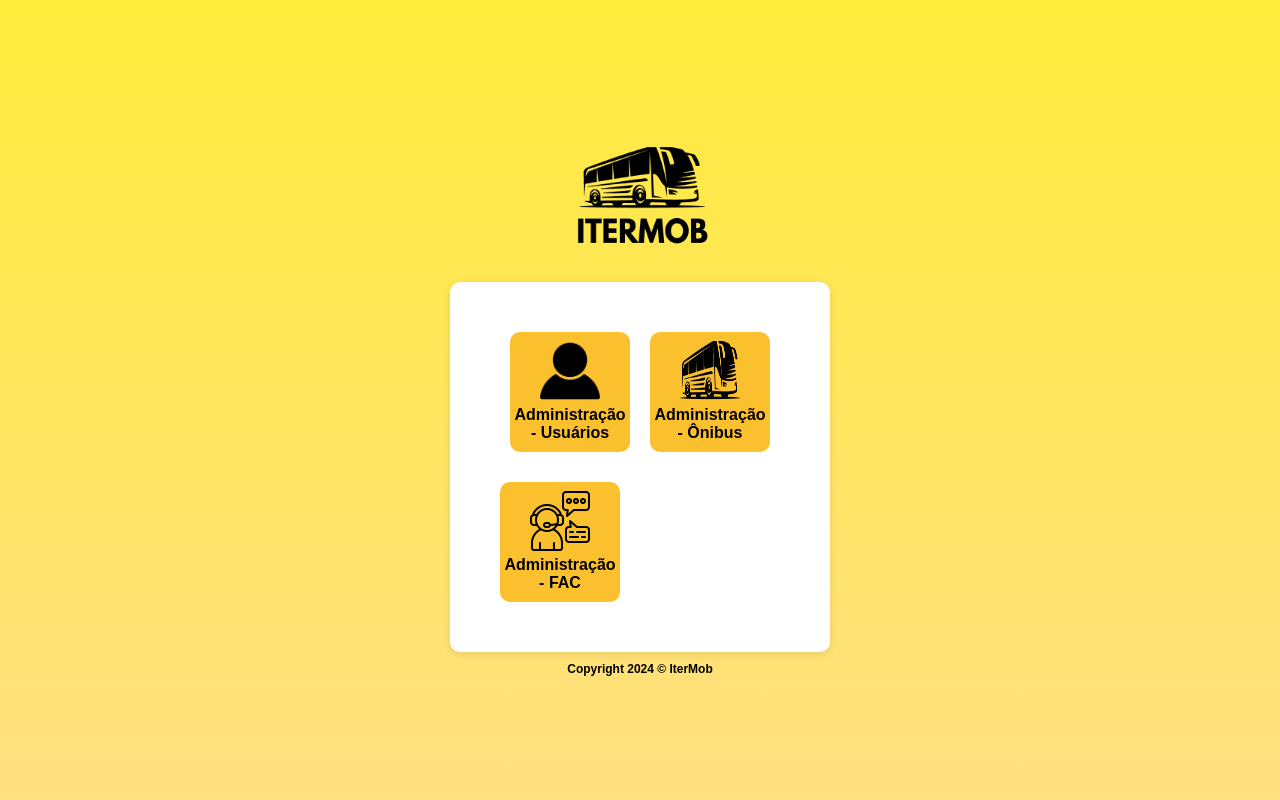
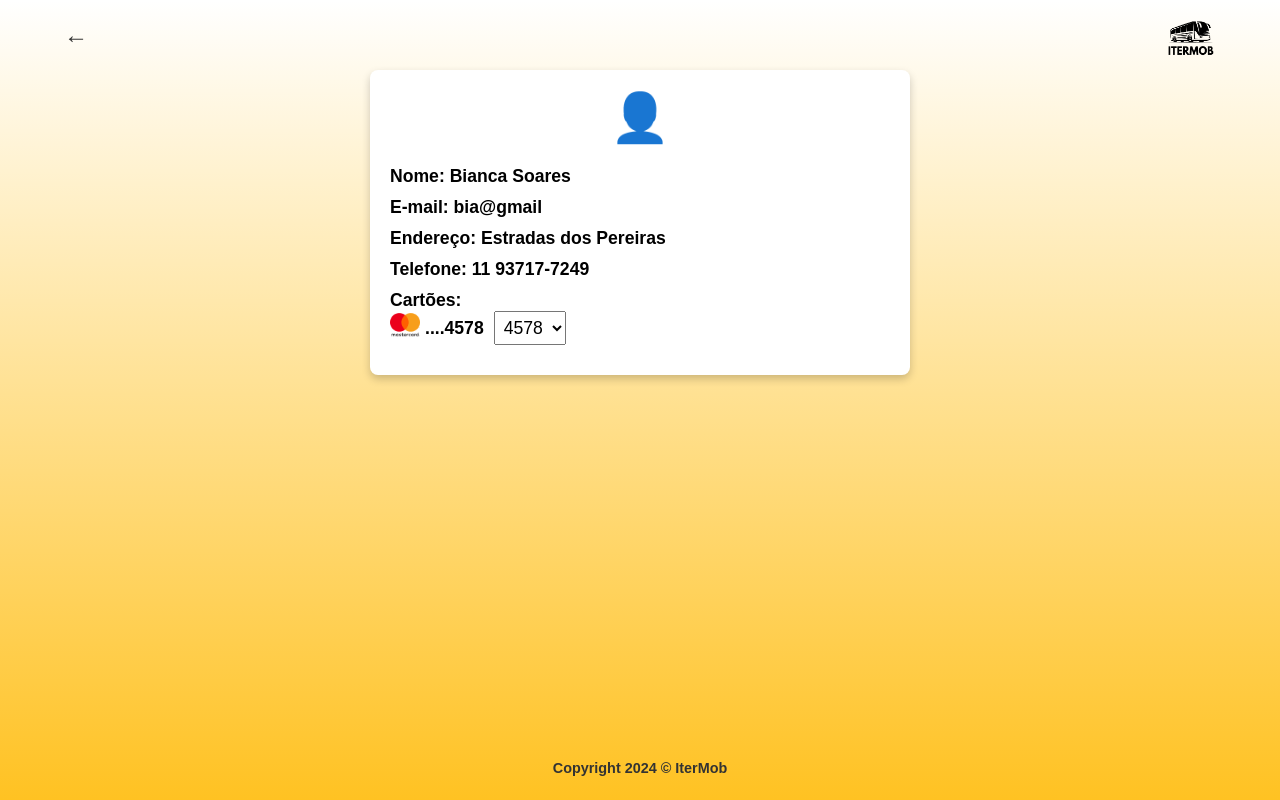
Before and after one commit to nvpetri/Front-IterMob, a React (Create React App) app: page / in a window 1280 px wide. Built offline with nearby package versions, Linux system fonts and the light colour scheme.

Commit message:
Quase finalizado

```diff
--- a/src/App.js
+++ b/src/App.js
@@ -1,5 +1,5 @@
 import React from 'react';
-import Login from './Escolhas';
+import Login from './UserDetails';
 import './App.css';
 
 function App() {
--- a/src/Escolhas.css
+++ b/src/Escolhas.css
@@ -5,7 +5,7 @@ body {
     padding: 0;
     margin: 0;
     height: 100vh;
-    background: linear-gradient(to bottom, #ffeb3b, #ffe082);
+    background: linear-gradient(to top, #FFC222 0%, rgba(255, 194, 34, 0) 100%) no-repeat;
     display: flex;
     flex-direction: column;
     justify-content: center;
@@ -19,20 +19,26 @@ body {
 }
 
 .header {
-    margin-bottom: 20px;
+    margin-bottom: 10px;
+    margin-top: -20px;
 }
 
 .container {
-    background: white;
-    padding: 40px;
+    background: rgba(255, 246, 224, 0.9);;
+    padding: 70px;
     border-radius: 10px;
     box-shadow: 0 2px 10px rgba(0, 0, 0, 0.1);
     text-align: center;
     width: 300px;
+    display: flex;
+    flex-direction: column;
+    align-items: center;
+
 }
 
 .logo {
-    max-width: 150px;
+    max-width: 180px;
+    margin-top: -20px;
 }
 
 .button-group {
@@ -47,7 +53,7 @@ body {
     align-items: center;
     justify-content: center;
     width: 120px;
-    height: 120px;
+    height: 130px;
     background-color: #fbc02d;
     border: none;
     border-radius: 10px;
--- a/src/Escolhas.js
+++ b/src/Escolhas.js
@@ -1,15 +1,15 @@
 import React from 'react';
 import './Escolhas.css';
-import logo from './IterLogo.png'; // Substitua pelo caminho da sua imagem de logo
-import usuariosImg from './usuarios.png'; // Imagem para o botão "Usuários"
-import onibusImg from './onibus.png'; // Imagem para o botão "Ônibus"
-import facImg from './fac.png'; // Imagem para o botão "FAC"
+import logo from './IterLogo.png';
+import usuariosImg from './usuarios.png';
+import onibusImg from './onibus.png';
+import facImg from './fac.png';
 
 function Escolhas() {
     return (
         <div className="main-container">
             <header className="header">
-                <img src={logo} alt="Logo" className="logo" /> {/* Logo no topo */}
+                <img src={logo} alt="Logo" className="logo" /> {}
             </header>
             <div className="container">
                 <div className="button-group">
@@ -27,7 +27,7 @@ function Escolhas() {
                     <span>Administração - FAC</span>
                 </div>
             </div>
-            <footer className="copyright">Copyright 2024 © IterMob</footer> {/* Copyright */}
+            <footer className="copyright">Copyright 2024 © IterMob</footer> {}
         </div>
     );
 }
--- /dev/null
+++ b/src/FACResponse.css
@@ -0,0 +1,119 @@
+.fac-response-container {
+  font-family: 'Poppins', sans-serif;
+  font-weight: bold;
+  margin: 0;
+  padding: 0;
+  background: linear-gradient(to top, #FFC222 0%, rgba(255, 194, 34, 0) 100%) no-repeat;
+  background-size: cover;
+  height: 100vh;
+  display: flex;
+  justify-content: center;
+  align-items: center;
+  flex-direction: column;
+  }
+
+  header {
+    display: flex;
+    align-items: center;
+    width: 90%;
+    padding: 10px 0;
+  }
+
+  header a {
+    text-decoration: none;
+    color: #333;
+    font-size: 1.5em;
+    margin-right: 10px;
+  }
+
+  .logo {
+    max-width: 200px;
+    height: auto;  }
+
+  .feedback-card {
+    background-color: #fff;
+    border-radius: 10px;
+    box-shadow: 0 4px 8px rgba(0, 0, 0, 0.2);
+    padding: 20px;
+    width: 80%;
+    max-width: 5000px;
+    margin: 20px 0;
+    text-align: left;
+  }
+
+  .user-info {
+    display: flex;
+    align-items: center;
+    margin-bottom: 10px;
+  }
+
+  .user-photo {
+    width: 50px;
+    height: 50px;
+    border-radius: 50%;
+    margin-right: 10px;
+  }
+
+  .user-name {
+    font-weight: bold;
+    font-size: 1.1em;
+  }
+
+  .user-code {
+    font-size: 0.9em;
+    color: #777;
+  }
+
+  .feedback-text {
+    font-size: 1em;
+    color: #333;
+  }
+
+  .response-form {
+    background-color: #fff;
+    border-radius: 10px;
+    box-shadow: 0 4px 8px rgba(0, 0, 0, 0.2);
+    padding: 20px;
+    width: 80%;
+    max-width: 5000px;
+    margin: 20px 0;
+    text-align: left;
+  }
+
+  .response-form label {
+    font-weight: bold;
+    margin-bottom: 5px;
+    color: #333;
+  }
+
+  .response-form textarea {
+    background-color: #fff;
+    border-radius: 8px;
+    box-shadow: 0 4px 8px rgba(0, 0, 0, 0.2);
+    padding: 20px;
+    width: 80%;
+    max-width: 500px;
+    margin: 20px 0;
+    text-align: left;
+  }
+
+  .send-button {
+    margin-top: 10px;
+    padding: 10px 20px;
+    background-color: #D49900;
+    border: none;
+    color: #fff;
+    font-size: 1em;
+    font-weight: bold;
+    border-radius: 8px;
+    cursor: pointer;
+  }
+
+  footer {
+    margin-top: auto;
+    padding: 10px 0;
+    width: 100%;
+    text-align: center;
+    font-size: 0.9em;
+    color: #333;
+  }
--- a/src/FacCenter.css
+++ b/src/FacCenter.css
@@ -2,7 +2,7 @@
 
 
 .fac-container {
-    font-family: 'Poppins', sans-serif;
+  font-family: 'Poppins', sans-serif;
   font-weight: bold;
   margin: 0;
   padding: 0;
--- /dev/null
+++ b/src/UserDetails.css
@@ -0,0 +1,79 @@
+.user-details-container {
+    font-family: 'Poppins', sans-serif;
+  font-weight: bold;
+  margin: 0;
+  padding: 0;
+  background: linear-gradient(to top, #FFC222 0%, rgba(255, 194, 34, 0) 100%) no-repeat;
+  background-size: cover;
+  height: 100vh;
+  display: flex;
+  justify-content: center;
+  align-items: center;
+  flex-direction: column;
+  }
+
+  header {
+    display: flex;
+    align-items: center;
+    width: 90%;
+    padding: 10px 0;
+  }
+
+  header a {
+    text-decoration: none;
+    color: #333;
+    font-size: 1.5em;
+    margin-right: 10px;
+  }
+
+  .logo {
+    height: 50px;
+    margin-left: auto;
+  }
+
+  .user-details-card {
+    background-color: #fff;
+    border-radius: 8px;
+    box-shadow: 0 4px 8px rgba(0, 0, 0, 0.2);
+    padding: 20px;
+    width: 80%;
+    max-width: 500px;
+    text-align: left;
+  }
+
+  .user-icon {
+    font-size: 3em;
+    text-align: center;
+    margin-bottom: 20px;
+    color: #333;
+  }
+
+  .user-info p {
+    font-size: 1.1em;
+    margin: 10px 0;
+  }
+
+  .card-info {
+    display: flex;
+    align-items: center;
+  }
+
+  .card-logo {
+    width: 30px;
+    margin-right: 5px;
+  }
+
+  select {
+    margin-left: 10px;
+    padding: 5px;
+    font-size: 1em;
+  }
+
+  footer {
+    margin-top: auto;
+    padding: 10px 0;
+    width: 100%;
+    text-align: center;
+    font-size: 0.9em;
+    color: #333;
+  }
--- /dev/null
+++ b/src/UserDetails.js
@@ -0,0 +1,41 @@
+import React from 'react';
+import './UserDetails.css';
+import logo from './IterLogo.png'
+import Cartao1 from './cartao1.png'
+
+function UserDetails() {
+  return (
+    <div className="user-details-container">
+      <header>
+        <a href="/"><i className="back-arrow">&#8592;</i></a>
+        <img src={logo} alt="Logo" className="logo" />
+      </header>
+
+      <div className="user-details-card">
+        <div className="user-icon">&#128100;</div>
+        <div className="user-info">
+          <p><strong>Nome:</strong> Bianca Soares</p>
+          <p><strong>E-mail:</strong> bia@gmail</p>
+          <p><strong>Endereço:</strong> Estradas dos Pereiras</p>
+          <p><strong>Telefone:</strong> 11 93717-7249</p>
+          <p><strong>Cartões:</strong>
+            <span className="card-info">
+              <img src= {Cartao1} alt="Mastercard logo" className="card-logo" />
+              <span>....4578</span>
+              <select>
+                <option value="4578">4578</option>
+                <option value="1234">1234</option>
+              </select>
+            </span>
+          </p>
+        </div>
+      </div>
+
+      <footer>
+        <p>Copyright 2024 © IterMob</p>
+      </footer>
+    </div>
+  );
+}
+
+export default UserDetails;
```
Also changed, not shown: src/FACResponse.js (added, +58 -0 lines), src/FaleConosco.css (deleted), src/cartao1.png (added).
